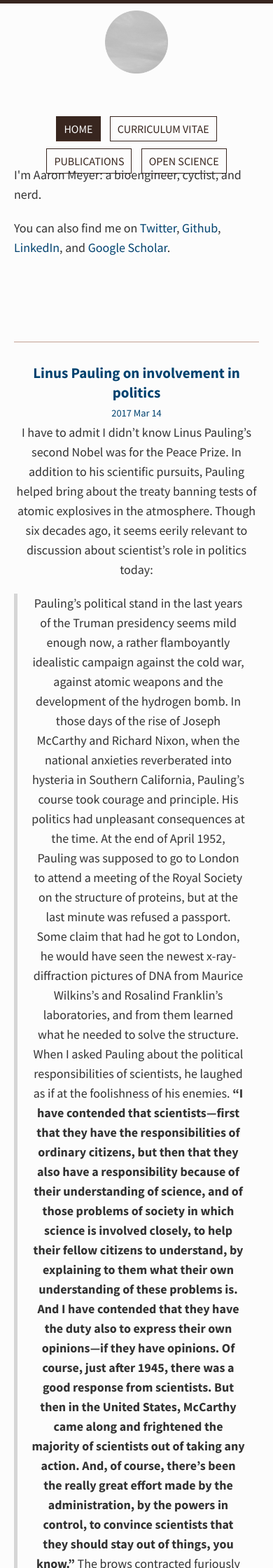
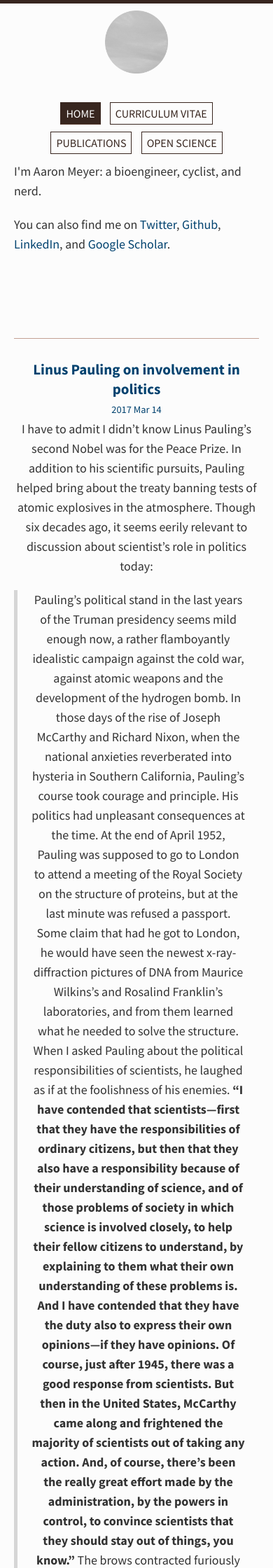
Before and after one commit to thanatosmin/ameyer.me, a Jekyll site: the page built from index.html, in a window 390 px wide. Shown: the top 2240 px of the page at 70% size. Built offline with Jekyll 4.4.1, drawn with Linux system fonts in a browser that asks for light colours; nearby versions of some CDN libraries; comment, search, counter and statistics services are not loaded.

Commit message:
Update spacing for top navbar.

```diff
--- a/public/css/main.scss
+++ b/public/css/main.scss
@@ -268,12 +268,12 @@ dl,
 /*============================================================================*/
 @media screen and (max-width: 767px) {
   .top-navbar {
-    height: 35px;
+    height: 50px;
     text-align: center;
-    margin-top: 40px;
+    margin-top: 20px;
 
     a {
-      padding: 5px 10px;
+      padding: 3px 7px;
       margin: 5px;
       border-radius: 0;
       border: 1px solid $contrast-color;
```
